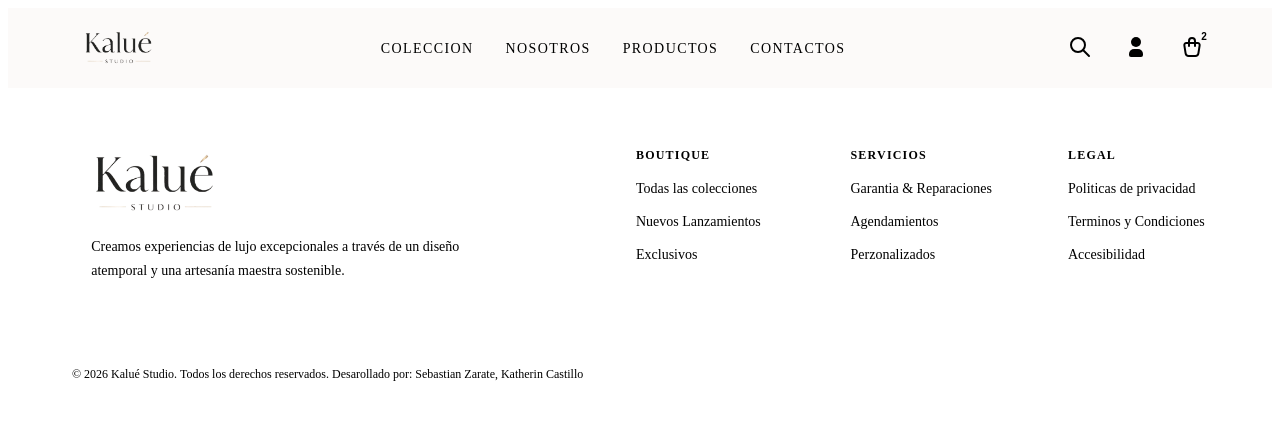
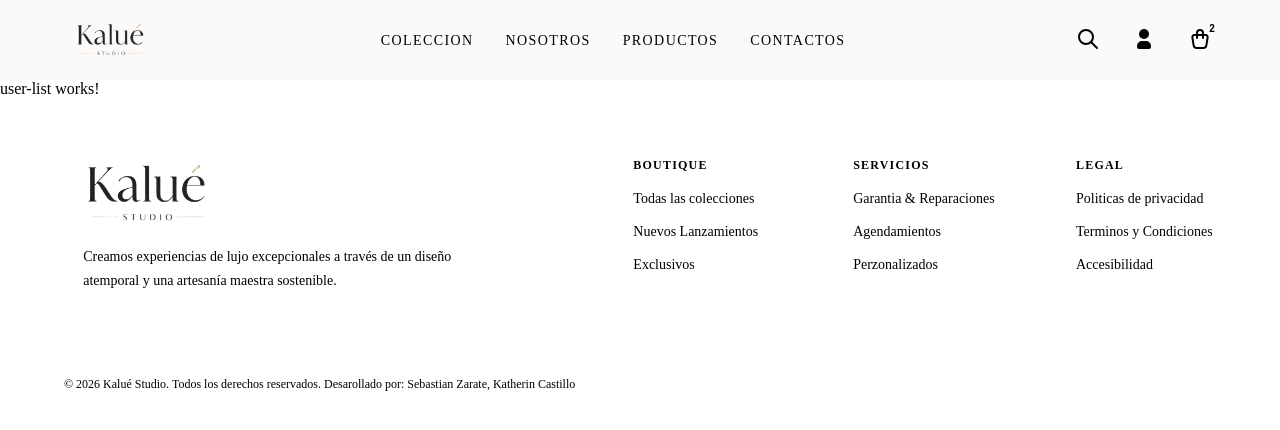
Before and after one commit to kategCastillo/kalue_studio_frontend, an Angular app: page /users/list in a window 1280 px wide. Before the commit this address led to /. Shown: the top 430 px of the page. Built offline with nearby package versions, Linux system fonts and the light colour scheme; no server answers.

Commit message:
[+]Se crea un componete de usuario para trar de la base de datos

```diff
--- a/src/app/app.config.ts
+++ b/src/app/app.config.ts
@@ -2,10 +2,12 @@ import { ApplicationConfig, provideBrowserGlobalErrorListeners } from '@angular/
 import { provideRouter } from '@angular/router';
 
 import { routes } from './app.routes';
+import { provideHttpClient } from '@angular/common/http';
 
 export const appConfig: ApplicationConfig = {
   providers: [
     provideBrowserGlobalErrorListeners(),
-    provideRouter(routes)
+    provideRouter(routes),
+    provideHttpClient()
   ]
 };
--- a/src/app/app.routes.ts
+++ b/src/app/app.routes.ts
@@ -3,6 +3,7 @@ import { Routes } from '@angular/router';
 export const routes: Routes = [
     { path: 'carrito', loadComponent: () => import('./features/carrito/carrito') },
     { path: 'login', loadComponent: () => import('./features/login/login') },
-    { path: 'registro', loadComponent: () => import('./features/register/register') }
+    { path: 'registro', loadComponent: () => import('./features/register/register') },
+    { path: 'users/list', loadComponent: () => import('./features/users/user-list/user-list').then(m => m.UserList) }
 
 ]
--- /dev/null
+++ b/src/app/core/services/http-products.ts
@@ -0,0 +1,13 @@
+import { HttpClient } from '@angular/common/http';
+import { inject, Inject, Service } from '@angular/core';
+
+@Service()
+export class HttpProducts {
+
+    private http = inject(HttpClient);
+
+    getUsers() {
+        return this.http.get('http://localhost:3000/api/users');
+    }
+
+}
--- /dev/null
+++ b/src/app/features/users/user-list/user-list.html
@@ -0,0 +1 @@
+<p>user-list works!</p>
--- /dev/null
+++ b/src/app/features/users/user-list/user-list.ts
@@ -0,0 +1,29 @@
+import { Component, inject } from '@angular/core';
+import { HttpProducts } from '../../../core/services/http-products';
+
+@Component({
+  selector: 'app-user-list',
+  imports: [],
+  templateUrl: './user-list.html',
+  styleUrl: './user-list.css',
+})
+export class UserList {
+
+  private httpProducts = inject(HttpProducts);
+
+  ngOnInit(){
+    this.httpProducts.getUsers().subscribe({
+      next: ( data ) => {
+        console.log(data);
+      },
+      error: ( error ) => {
+        console.error(error);
+      },
+      complete: (  ) => {}
+    });
+  }
+
+  ngOnDestroy(){
+
+  }
+}
--- a/src/app/shared/components/footer/footer.css
+++ b/src/app/shared/components/footer/footer.css
@@ -7,13 +7,6 @@
 
     --font-headline: 'Playfair Display', serif;
     --font-body: 'Inter', sans-serif;
-}
-
-/* --- Reset Básico para visualización --- */
-* {
-    margin: 0;
-    padding: 0;
-    box-sizing: border-box;
 }
 
 /* --- Estilos del Footer --- */
--- a/src/app/shared/components/header/header.css
+++ b/src/app/shared/components/header/header.css
@@ -10,13 +10,6 @@
 
     --font-headline: 'Playfair Display', serif;
     --font-body: 'Inter', sans-serif;
-}
-
-/* --- Reset Básico para visualización --- */
-* {
-    margin: 0;
-    padding: 0;
-    box-sizing: border-box;
 }
 
 /* --- Estilos del Header --- */
--- a/src/app/shared/components/header/header.html
+++ b/src/app/shared/components/header/header.html
@@ -23,7 +23,7 @@
                 <span class="material-symbols-outlined"><img class="symbol-nav-btn" src="assets/svg/search.svg" alt="Buscar"></span>
             </button>
             <button class="action-btn" aria-label="Mi Cuenta">
-                <a routerLink="" class="material-symbols-outlined"><img class="symbol-nav-btn" src="assets/svg/user.svg" alt="Mi Cuenta"></a>
+                <a routerLink="/login" class="material-symbols-outlined"><img class="symbol-nav-btn" src="assets/svg/user.svg" alt="Mi Cuenta"></a>
             </button>
             <button class="action-btn shopping-cart-btn" aria-label="Carrito de compras">
                 <a routerLink="/carrito" class="material-symbols-outlined"><img class="symbol-nav-btn" src="assets/svg/shopping-bag.svg" alt="Carrito de compras"></a>
--- a/src/styles.css
+++ b/src/styles.css
@@ -12,3 +12,9 @@
 
     --transition-smooth: all 0.3s ease;
 }
+
+* {
+    margin: 0;
+    padding: 0;
+    box-sizing: border-box;
+}
```
Also changed, not shown: src/app/features/users/user-list/user-list.css (added).
